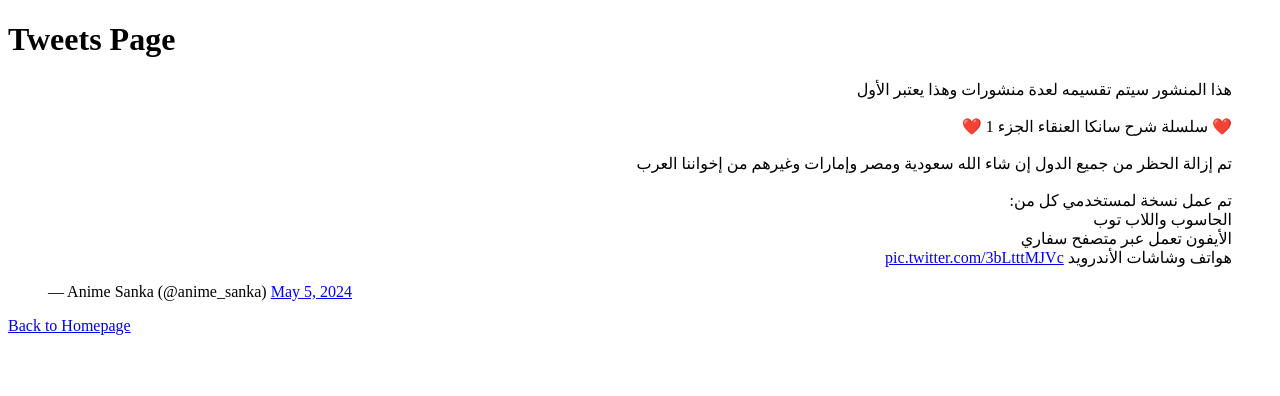
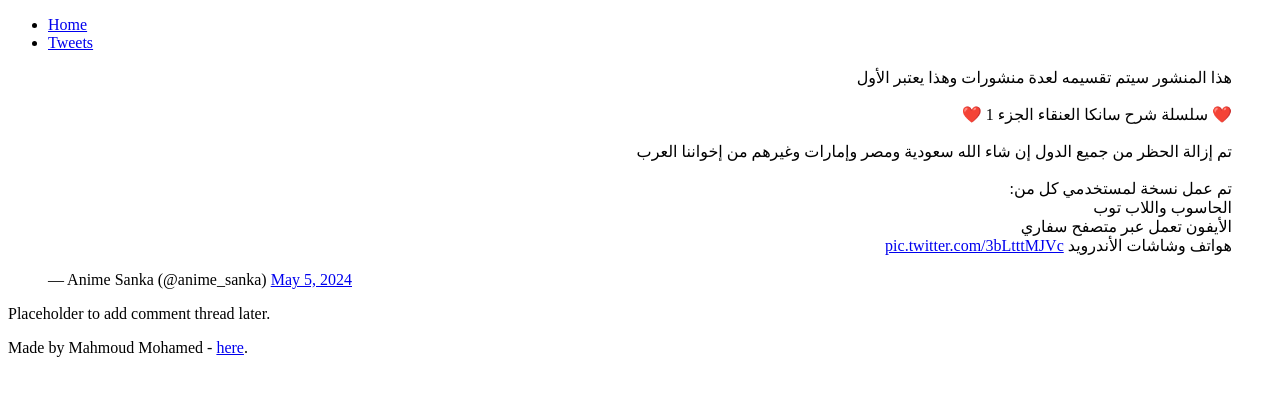
Before and after one commit to MardanFuMardan/My_First_Portfolio, a plain HTML site: page html_basic/tweets.html in a window 1280 px wide. Drawn offline with Linux system fonts and the light colour scheme.

Commit message:
Add consistent structure to index.html and tweets.html

```diff
--- a/html_basic/tweets.html
+++ b/html_basic/tweets.html
@@ -6,14 +6,28 @@
     <title>Tweets Page</title>
 </head>
 <body>
-    <h1>Tweets Page</h1>
-    <div class="tweet">
-        <!-- Paste your embedded tweet here -->
-        <blockquote class="twitter-tweet">
-            <p lang="ar" dir="rtl">هذا المنشور سيتم تقسيمه لعدة منشورات وهذا يعتبر الأول<br><br>❤️ سلسلة شرح سانكا العنقاء الجزء 1 ❤️<br><br>تم إزالة الحظر من جميع الدول إن شاء الله سعودية ومصر وإمارات وغيرهم من إخواننا العرب<br><br>تم عمل نسخة لمستخدمي كل من:<br>الحاسوب واللاب توب<br>الأيفون تعمل عبر متصفح سفاري<br>هواتف وشاشات الأندرويد <a href="https://t.co/3bLtttMJVc">pic.twitter.com/3bLtttMJVc</a></p>&mdash; Anime Sanka (@anime_sanka) <a href="https://twitter.com/anime_sanka/status/1786951566710161818?ref_src=twsrc%5Etfw">May 5, 2024</a>
-        </blockquote>
-        <script async src="https://platform.twitter.com/widgets.js" charset="utf-8"></script>
-    </div>
-    <p><a href="index.html">Back to Homepage</a></p>
+    <header>
+        <ul>
+            <li><a href="index.html">Home</a></li>
+            <li><a href="tweets.html">Tweets</a></li>
+        </ul>
+    </header>
+
+    <main>
+        <article>
+            <blockquote class="twitter-tweet">
+                <p lang="ar" dir="rtl">هذا المنشور سيتم تقسيمه لعدة منشورات وهذا يعتبر الأول<br><br>❤️ سلسلة شرح سانكا العنقاء الجزء 1 ❤️<br><br>تم إزالة الحظر من جميع الدول إن شاء الله سعودية ومصر وإمارات وغيرهم من إخواننا العرب<br><br>تم عمل نسخة لمستخدمي كل من:<br>الحاسوب واللاب توب<br>الأيفون تعمل عبر متصفح سفاري<br>هواتف وشاشات الأندرويد <a href="https://t.co/3bLtttMJVc">pic.twitter.com/3bLtttMJVc</a></p>&mdash; Anime Sanka (@anime_sanka) <a href="https://twitter.com/anime_sanka/status/1786951566710161818?ref_src=twsrc%5Etfw">May 5, 2024</a>
+            </blockquote>
+            <script async src="https://platform.twitter.com/widgets.js" charset="utf-8"></script>
+        </article>
+
+        <aside>
+            <p>Placeholder to add comment thread later.</p>
+        </aside>
+    </main>
+
+    <footer>
+        <p>Made by Mahmoud Mohamed - <a href="https://github.com/MardanFuMardan" target="_blank">here</a>.</p>
+    </footer>
 </body>
 </html>
```
Also changed, not shown: html_basic/index.html (+20 -0 lines).
